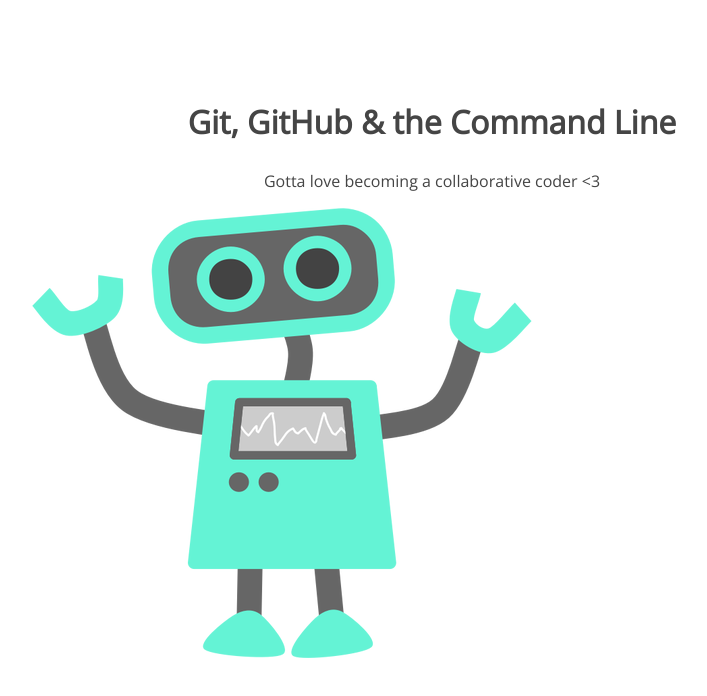
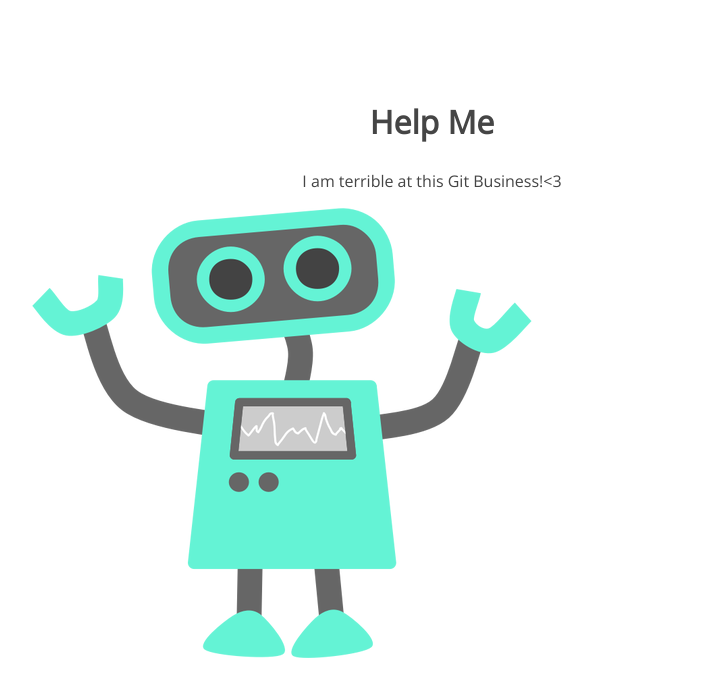
Before and after one commit to MrsKD/105-project, a plain HTML site: page index.html in a window 1280 px wide. Shown: the whole page, without its empty margins (208-915 px from the left). Drawn offline with nearby package versions, Linux system fonts and the light colour scheme.

Commit message:
h1 and p changed
 Please enter the commit message for your changes. Lines starting
i

```diff
--- a/index.html
+++ b/index.html
@@ -8,8 +8,8 @@
 </head>
 <body>
 	<section>
-		<h1>Git, GitHub & the Command Line</h1>
-		<p>Gotta love becoming a collaborative coder <3</p>
+		<h1>Help Me</h1>
+		<p>I am terrible at this Git Business!<3</p>
 		<img src="img/happy-blue-robot.png">
 	</section>
 </body>
```
